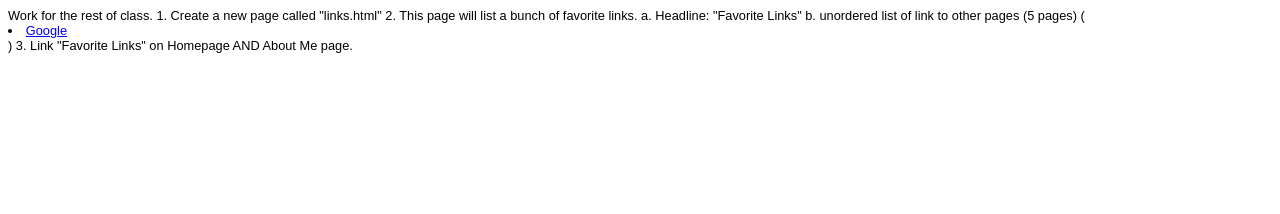
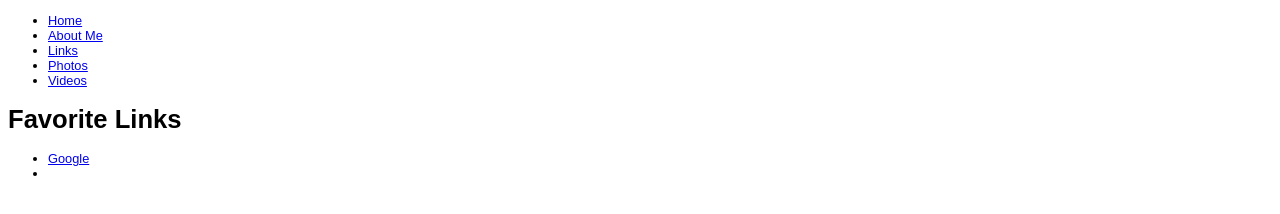
Before and after one commit to runn3r85/codingclass, a plain HTML site: page links.html in a window 1280 px wide. Drawn offline with Linux system fonts and the light colour scheme.

Commit message:
add standard navigation to all pages

```diff
--- a/links.html
+++ b/links.html
@@ -7,15 +7,22 @@
   </head>
   <body>
 
-  Work for the rest of class.
+  <nav id="navigation">
+    <ul>
+      <li><a href="index.html">Home</a></li>
+      <li><a href="about.html">About Me</a></li>
+      <li><a href="links.html">Links</a></li>
+      <li><a href="photos.html">Photos</a></li>
+      <li><a href="videos.html">Videos</a></li>
+    </ul>
+  </nav>
 
-  1. Create a new page called "links.html"
-  2. This page will list a bunch of favorite links.
-      a. Headline: "Favorite Links"
-      b. unordered list of link to other pages (5 pages)
-          (<li><a href="http://www.google.com">Google</a></li>)
+  <h1>Favorite Links</h1>
+    <ul>
+      <li><a href="www.google.com">Google</a></li>
+      <li></li>
 
-  3. Link "Favorite Links" on Homepage AND About Me page.
+    </ul>
 
   </body>
 </html>
```
Also changed, not shown: about.html (+7 -2 lines), index.html (+7 -2 lines), photos.html (+10 -2 lines), template.html (+10 -0 lines), videos.html (+11 -0 lines).
